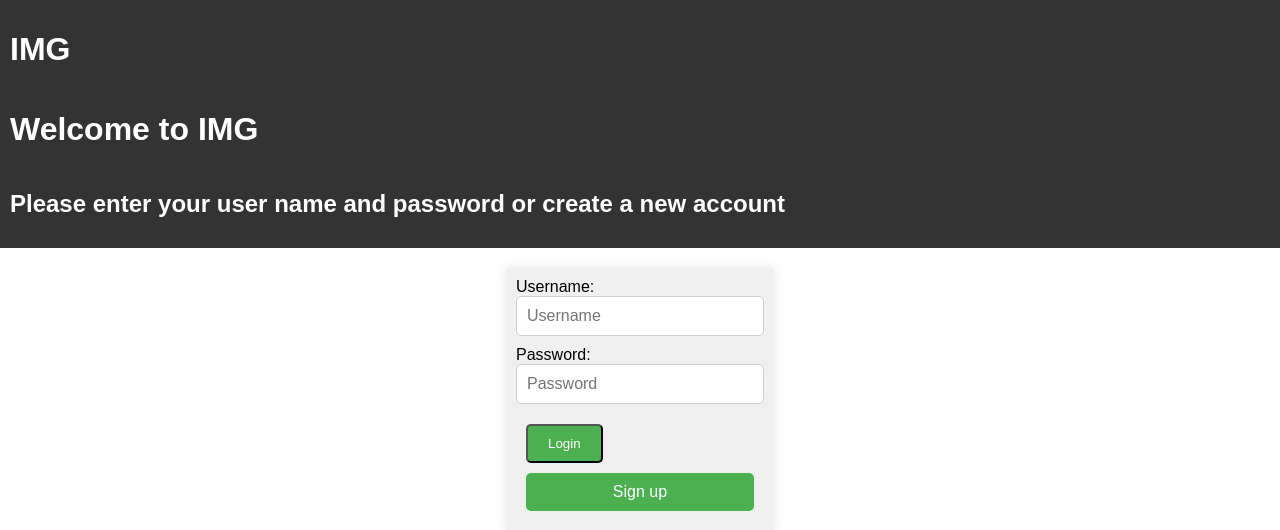
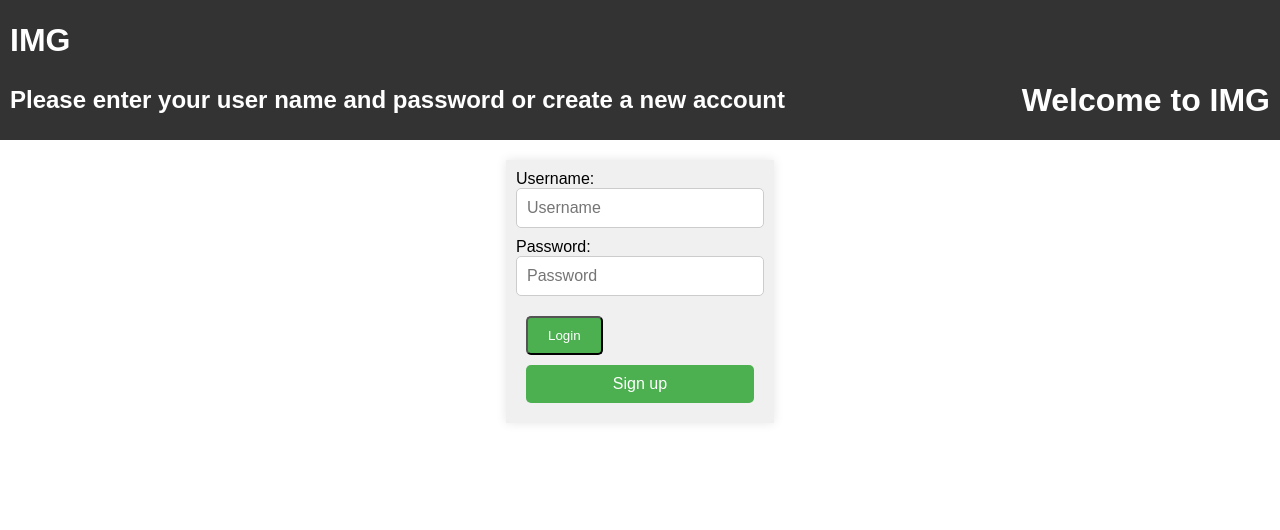
Before and after one commit to gustavoperess/Inventory-Management-System, a Flask app: page / in a window 1280 px wide. Shown: the top 530 px of the page. Run offline with Flask 3, Linux system fonts and the light colour scheme.

Commit message:
changes added.

```diff
--- a/static/styles.css
+++ b/static/styles.css
@@ -34,6 +34,7 @@ header {
 .user-heading {
   margin: 0; /* Remove margin */
   text-align: center; /* Center text */
+  margin-right: 300px;
 }
 
 .dashboard-heading {
@@ -201,6 +202,8 @@ nav .styled-login-button:hover {
   background-color: #45a049;
 }
 
+
+
 .container.categories-container {
   width: 30%;
   background-color: #f0f0f0;
--- a/templates/index.html
+++ b/templates/index.html
@@ -8,11 +8,15 @@
 <body>
     <header>
         <!-- Page header with a title and welcome message -->
-        <h1>IMG</h1>
+        <div class="logo-container">
+            <h1 class="logo-heading">IMG</h1>
+        </div>
+        <div class="actions-container">
+
+        <h2>Please enter your user name and password or create a new account</h2>
         <h1>Welcome to IMG</h1>
-        <h2>Please enter your user name and password or create a new account</h2>
+    </div>
     </header>
-
     <main>
         <!-- Main content section -->
         <div class="container">
```
